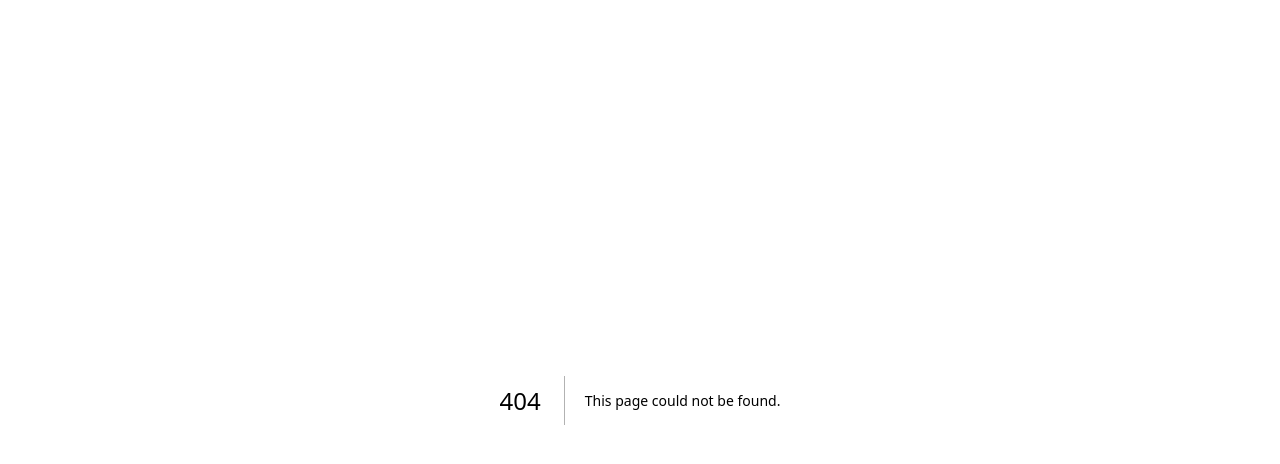
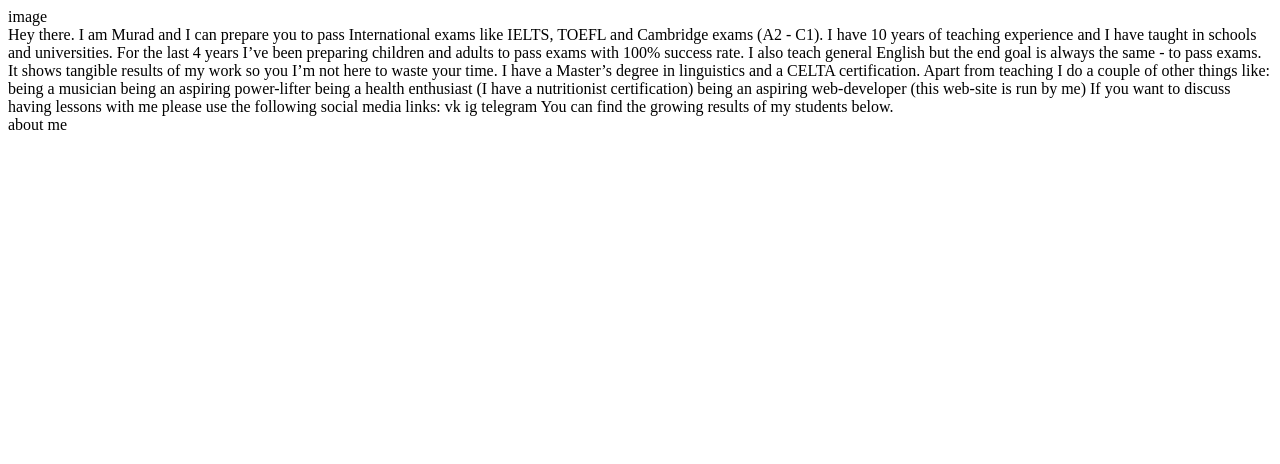
Before and after one commit to murad140/LetsGo, a Next.js app: page /aboutme in a window 1280 px wide. Before the commit this address had no page. Shown: the top 464 px of the page. Built offline with nearby package versions, Linux system fonts and the light colour scheme.

Commit message:
Start creating aboutMe page

```diff
--- /dev/null
+++ b/src/pages/aboutme.tsx
@@ -0,0 +1,45 @@
+
+
+export default function AboutMe() {
+    return (
+        <div className="aboutMePage">
+
+            <div className="myInfo">
+
+                <div className="leftSide">
+                    image
+                </div>
+                <div className="rightSide">
+                    Hey there. I am Murad and I can prepare you to pass International exams like IELTS, TOEFL and Cambridge exams (A2 - C1). I have 10 years of teaching experience and I have taught in schools and universities.
+
+                    For the last 4 years I’ve been preparing children and adults to pass exams with 100% success rate. I also teach general English but the end goal is always the same - to pass exams. It shows tangible results of my work so you I’m not here to waste your time.
+
+                    I have a Master’s degree in linguistics and a CELTA certification.
+
+                    Apart from teaching I do a couple of other things like:
+
+                    being a musician
+                    being an aspiring power-lifter
+                    being a health enthusiast (I have a nutritionist certification)
+                    being an aspiring web-developer (this web-site is run by me)
+
+                    If you want to discuss having lessons with me please use the following social media links:
+
+                    vk
+                    ig
+                    telegram
+
+                    You can find the growing results of my students below.
+                </div>
+
+            </div>
+
+            <div className="myResults">
+
+
+            </div>
+
+            about me
+        </div>
+    )
+}
```
